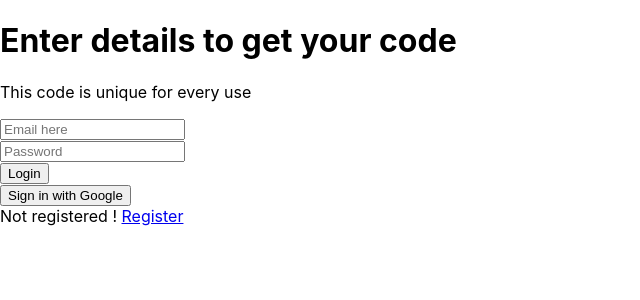
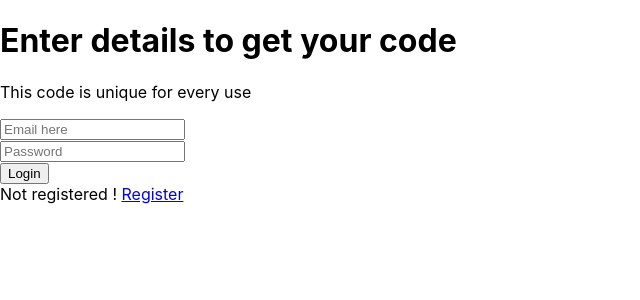
Before and after one commit to Darkdev112/zairzest_2023, a React (Create React App) app: page /login in a window 1280 px wide. Shown: the top 300 px of the page, without its empty margins (0-640 px from the left). Built offline with nearby package versions, Linux system fonts and the light colour scheme.

Commit message:
user route completed

```diff
--- a/src/pages/auth/Login/Login.jsx
+++ b/src/pages/auth/Login/Login.jsx
@@ -35,15 +35,6 @@ const Login = () => {
     }
   };
 
-  const handleGoogleSignIn=async(e)=>{
-    try{
-      e.preventDefault();
-      window.open("https://web-backend-3bsv.onrender.com/auth/google","_self");
-    }catch(error){
-      toast.error(error.response);
-    }
-  }
-
   const handleLoginChange = (e) => {
     setloginData({ ...loginData, [e.target.name]: e.target.value });
   };
@@ -76,8 +67,6 @@ const Login = () => {
 
           <button>Login</button>
         </form>
-
-        <button onClick={handleGoogleSignIn}>Sign in with Google</button>
         <div>
           Not registered ! <Link to="/register">Register</Link>
         </div>
--- a/src/pages/auth/register/Register.jsx
+++ b/src/pages/auth/register/Register.jsx
@@ -19,8 +19,7 @@ const Register = () => {
         toast.error("Registration Number must be 10 digits");
         return;
       }
-      // const rurl="https://web-backend-3bsv.onrender.com/create/user";
-      const rturl = "http://localhost:5000/create/user";
+      const rturl="https://web-backend-3bsv.onrender.com/create/user";
       const res = await axios.post(rturl, registerData);
       if (res.status === 200) {
         toast.success("User Register done SuccessFully");
@@ -85,7 +84,6 @@ const Register = () => {
 
           <button>Register</button>
         </form>
-        <button>Sign Up with Google</button>
         <div>
           Already registered ! <Link to="/login">Login</Link>
         </div>
```
